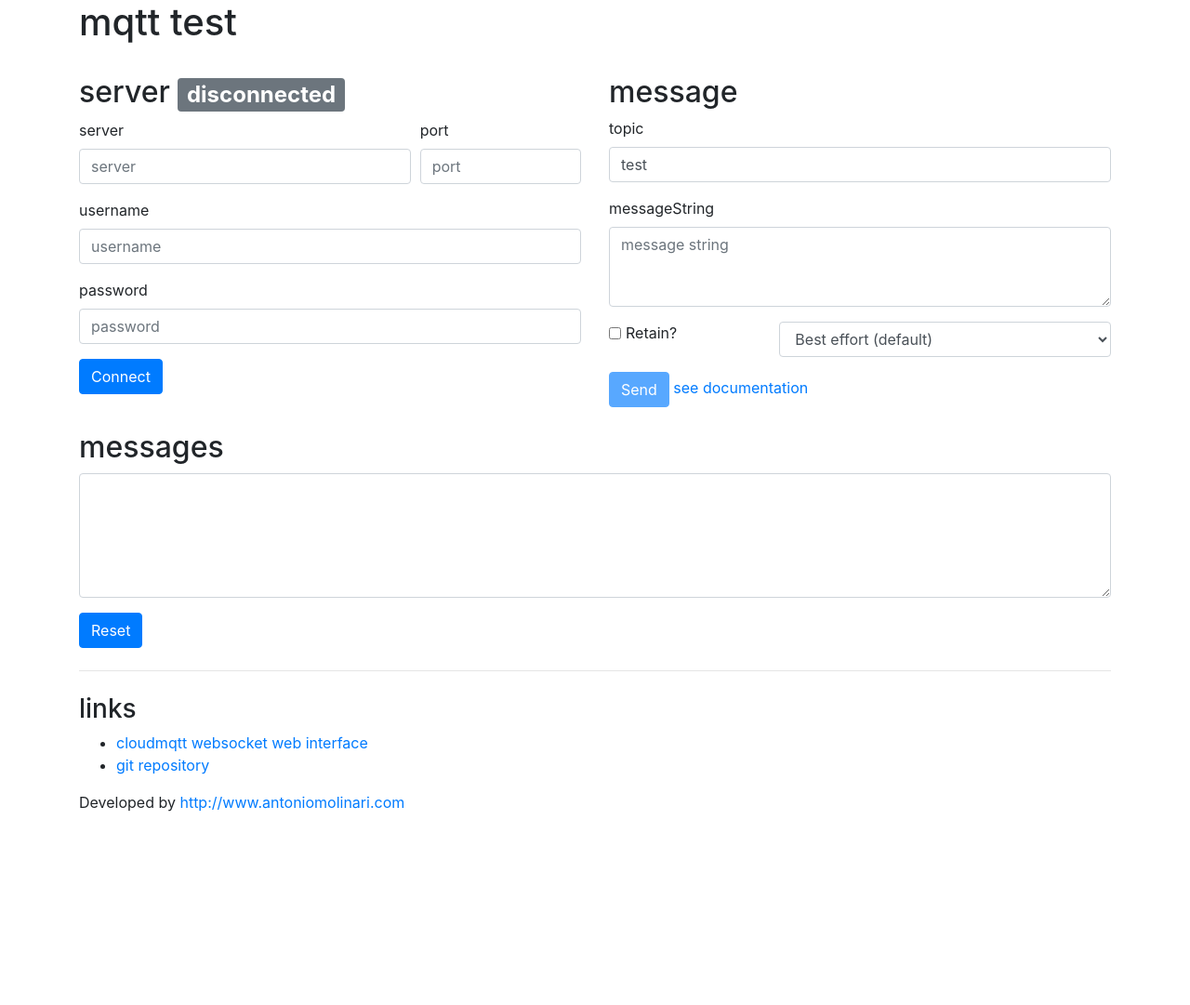
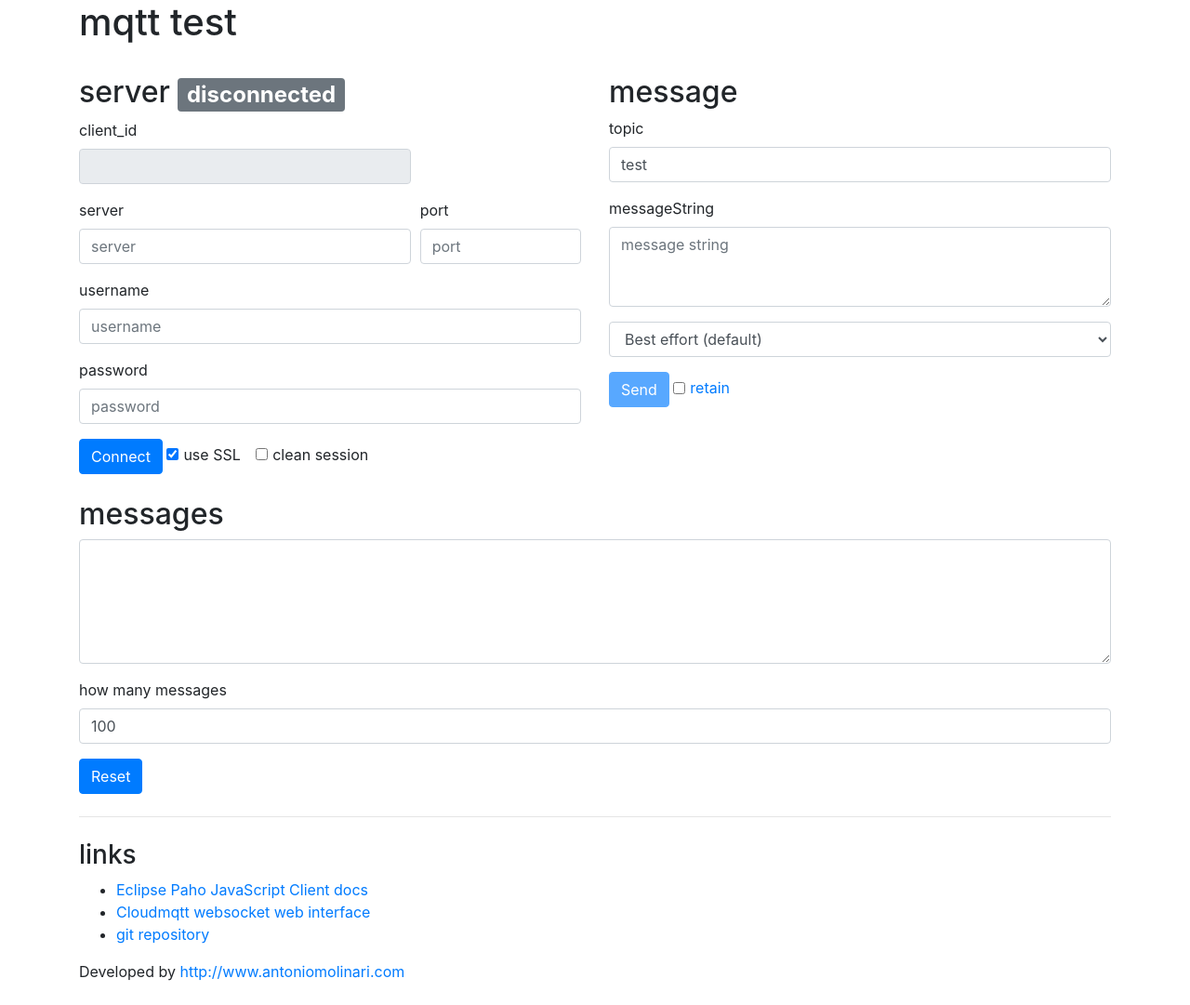
Before and after one commit to magnum/messagingapp-mqtt, a website: page public/test.html in a window 1280 px wide. Shown: the whole page at 93% size. Before the commit the page ends 875 px from the top, so only its background shows below. Drawn offline with nearby package versions, Linux system fonts and the light colour scheme; no server answers.

Commit message:
better messages debugging

```diff
--- a/public/scripts.js
+++ b/public/scripts.js
@@ -13,6 +13,7 @@ function init() {
       $.LoadingOverlay("show");
       e.preventDefault();
       updateSettings();
+      $("form#form-mqtt-server [type='submit']").attr("disabled","");
       connect();
     });
 
@@ -33,6 +34,7 @@ function init() {
     $("#reset-messages").on("click", function(e){
       e.preventDefault();
       $("#input-messages").val("")
+      printMessage();
     });
 
     printMessage();
@@ -51,9 +53,9 @@ function updateSettings(){
 function connect(){
   //https://www.cloudmqtt.com/docs/websocket.html
 
-
+  client_id = "web_" + parseInt(Math.random() * 100, 10);
   // Create a mqtt_client instance
-  mqtt_client = new Paho.MQTT.Client(settings.mqtt_server, 36246, "web_" + parseInt(Math.random() * 100, 10));
+  mqtt_client = new Paho.MQTT.Client(settings.mqtt_server, parseInt(settings.mqtt_port), client_id);
   //Example mqtt_client = new Paho.MQTT.client("m11.cloudmqtt.com", 32903, "web_" + parseInt(Math.random() * 100, 10));
 
   // set callback handlers
@@ -61,7 +63,8 @@ function connect(){
   mqtt_client.onMessageArrived = onMessageArrived;
   mqtt_client.onMessageDelivered = onMessageDelivered;
   var options = {
-    useSSL: true,
+    useSSL: $("#input-mqtt-use-ssl").is(":checked"),
+    cleanSession: $("#input-mqtt-clean-session").is(":checked"),
     userName: settings.mqtt_username,
     password: settings.mqtt_password,
     onSuccess: onConnect,
@@ -82,6 +85,7 @@ function onConnect() {
   // message.topic = settings.mqtt_topic;
   // mqtt_client.send(message);
   connected = true;
+  $("#input-mqtt_client_id").val(client_id);
   $("#submit-message").attr("disabled",false);
   sendMessage()
   $("#badge-mqtt-server-status").text("connected").addClass("badge-success").removeClass("badge-secondary");
@@ -96,6 +100,7 @@ function doFail(e) {
 // called when the mqtt_client loses its connection
 function onConnectionLost(responseObject) {
   if (responseObject.errorCode !== 0) {
+    $("form#form-mqtt-server [type='submit']").attr("disabled", false);
     showModal(responseObject.errorMessage, "onConnectionLost", true);
     console.log("onConnectionLost:" + responseObject.errorMessage);
   }
@@ -141,14 +146,17 @@ function showModal(content, title, isCode) {
 
 function printMessage(messageString){
   var count = 0;
+  var howmany = parseInt($("#input-messages-howmany").val());
   if (messageString == "undefined") messageString = false;
   if (messageString){
-    var rowSeparator = "\r";
-    var content = $("#input-messages").text().trim();
+    var rowSeparator = "\n";
+    var content = $("#input-messages").val().trim();
     content = messageString + rowSeparator + content;
-    $("#input-messages").text(content);
+    content = content.split(rowSeparator).slice(0, howmany).join(rowSeparator);
+    $("#input-messages").val(content);
     count = content.split(rowSeparator).length;
   }
+
   $("#messagesInfo").text("count: " + count);
 }
 
--- a/public/test.html
+++ b/public/test.html
@@ -40,6 +40,14 @@
             <h2>server <span id="badge-mqtt-server-status" class="badge badge-secondary">disconnected </span></h2>
             <form id="form-mqtt-server">
               <div class="form-row">
+                <div class="col col-md-8">
+                  <div class="form-group">
+                    <label for="input-server">client_id</label>
+                    <input type="text" class="form-control" id="input-mqtt_client_id" placeholder="" disabled>
+                  </div>
+                </div>
+              </div>
+              <div class="form-row">
                   <div class="col col-md-8">
                     <div class="form-group">
                       <label for="input-server">server</label>
@@ -65,6 +73,16 @@
                   </div>
 
                   <button type="submit" id="submit-server" class="btn btn-primary">Connect</button>
+                  <div class="form-check form-check-inline">
+                    <input type="checkbox" class="form-check-input" id="input-mqtt-use-ssl" checked>
+                    <label class="form-check-label" for="input-mqtt-use-ssl">use SSL</label>
+                  </div>
+                  <div class="form-check form-check-inline">
+                    <input type="checkbox" class="form-check-input" id="input-mqtt-clean-session">
+                    <label class="form-check-label" for="input-mqtt-clean-session">clean session</label>
+                  </div>
+
+
                 </div>
               </div>
             </form>
@@ -81,19 +99,12 @@
                   </div>
                   <div class="form-group">
                     <label for="input-message-string">messageString</label>
-                    <textarea type="text" class="form-control" id="input-message-string" placeholder="message string" rows=3
-                      required></textarea>
+                    <textarea type="text" class="form-control" id="input-message-string" placeholder="message string" rows=3></textarea>
                   </div>
               </div>
             </div>
             <div class="form-row">
-              <div class="col col-md-4">
-                <div class="form-check form-check-inline">
-                  <input type="checkbox" class="form-check-input" id="input-message-retain">
-                  <label class="form-check-label" for="input-message-retain">Retain?</label>
-                </div>
-              </div>
-              <div class="col col-md-8">
+              <div class="col-12">
                 <div class="form-group form-group">
                   <!-- <label for="input-message-qos">qos</label> -->
                   <select class="form-control" id="input-message-qos">
@@ -107,7 +118,12 @@
             <div class="form-row">
               <div class="col-12">
                 <button type="submit" id="submit-message" class="btn btn-primary" disabled>Send</button>
-                <a href="https://www.eclipse.org/paho/files/jsdoc/Paho.MQTT.Client.html" target="_blank">see documentation</a>
+                <div class="form-check form-check-inline">
+                  <input type="checkbox" class="form-check-input" id="input-message-retain">
+                  <label class="form-check-label" for="input-message-retain">
+                    <a href="https://mosquitto.org/man/mqtt-7.html" target="_blank">retain</a>
+                  </label>
+                </div>
               </div>
             </div>
           </form>
@@ -122,6 +138,10 @@
               <textarea type="text" class="form-control" id="input-messages" placeholder="" rows=5></textarea>
               <small id="messagesInfo" class="form-text text-muted"></small>
             </div>
+            <div class="form-group">
+              <label for="input-messages-howmany">how many messages</label>
+              <input type="number" class="form-control" id="input-messages-howmany" placeholder="mqtt_topic" value="100">
+            </div>
             <button type="reset" id="reset-messages" class="btn btn-primary">Reset</button>
           </form>
         </div>
@@ -132,18 +152,14 @@
         <div class="col-12">
           <h3>links</h3>
           <ul>
-            <li>
-              <a href="https://api.cloudmqtt.com/console/82661466/websocket" target="_blank">cloudmqtt websocket web
-                interface</a>
-            </li>
-            <li>
-              <a href="https://github.com/magnum/messagingapp-mqtt" target="_blank">git repository</a>
-            </li>
+            <li><a href="https://www.eclipse.org/paho/files/jsdoc/Paho.MQTT.Client.html" target="_blank">Eclipse Paho JavaScript Client docs</a></li>
+            <li><a href="https://api.cloudmqtt.com/console/82661466/websocket" target="_blank">Cloudmqtt websocket web interface</a></li>
+            <li><a href="https://github.com/magnum/messagingapp-mqtt" target="_blank">git repository</a></li>
           </ul>
         </div>
       </div>
 
-      <footer class="row">
+      <footer class="row mb-4">
         <div class="col">
           Developed by <a href="http://www.antoniomolinari.com" target="_blank">http://www.antoniomolinari.com</a>
         </div>
```
